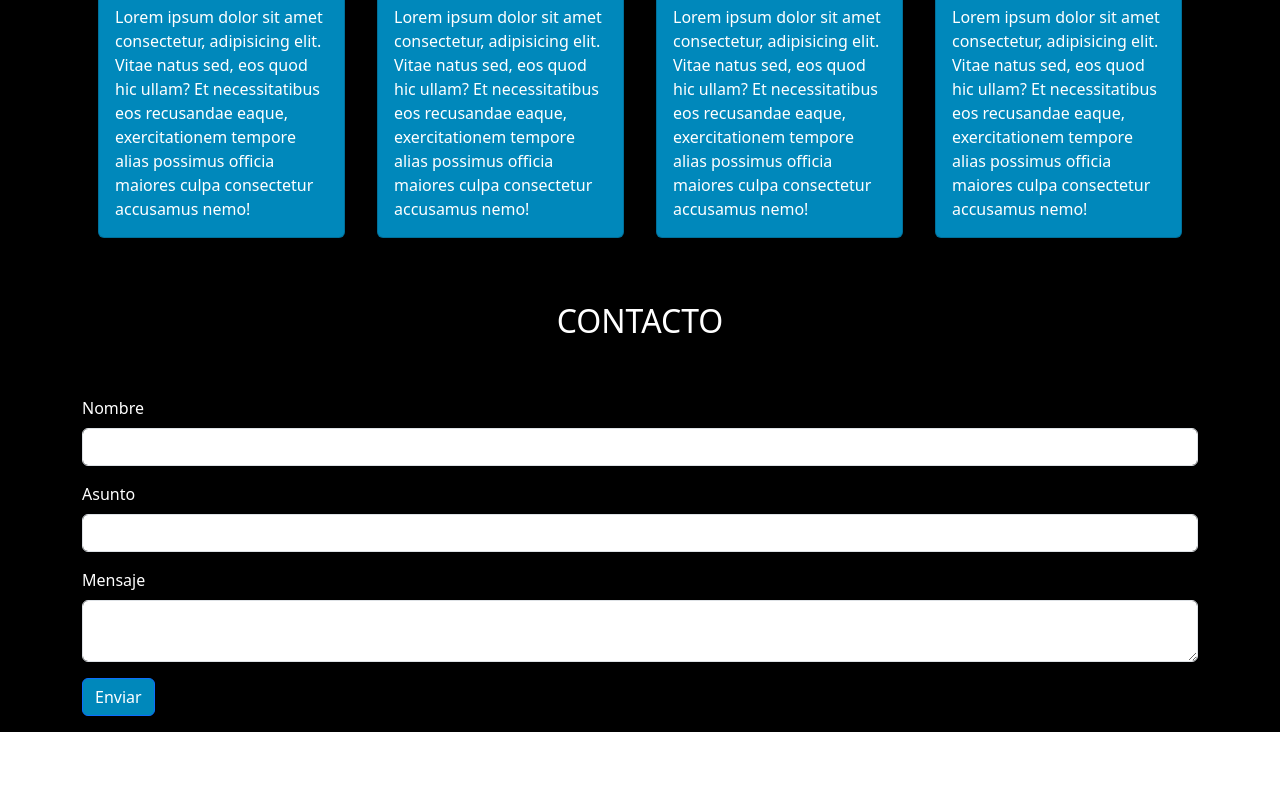
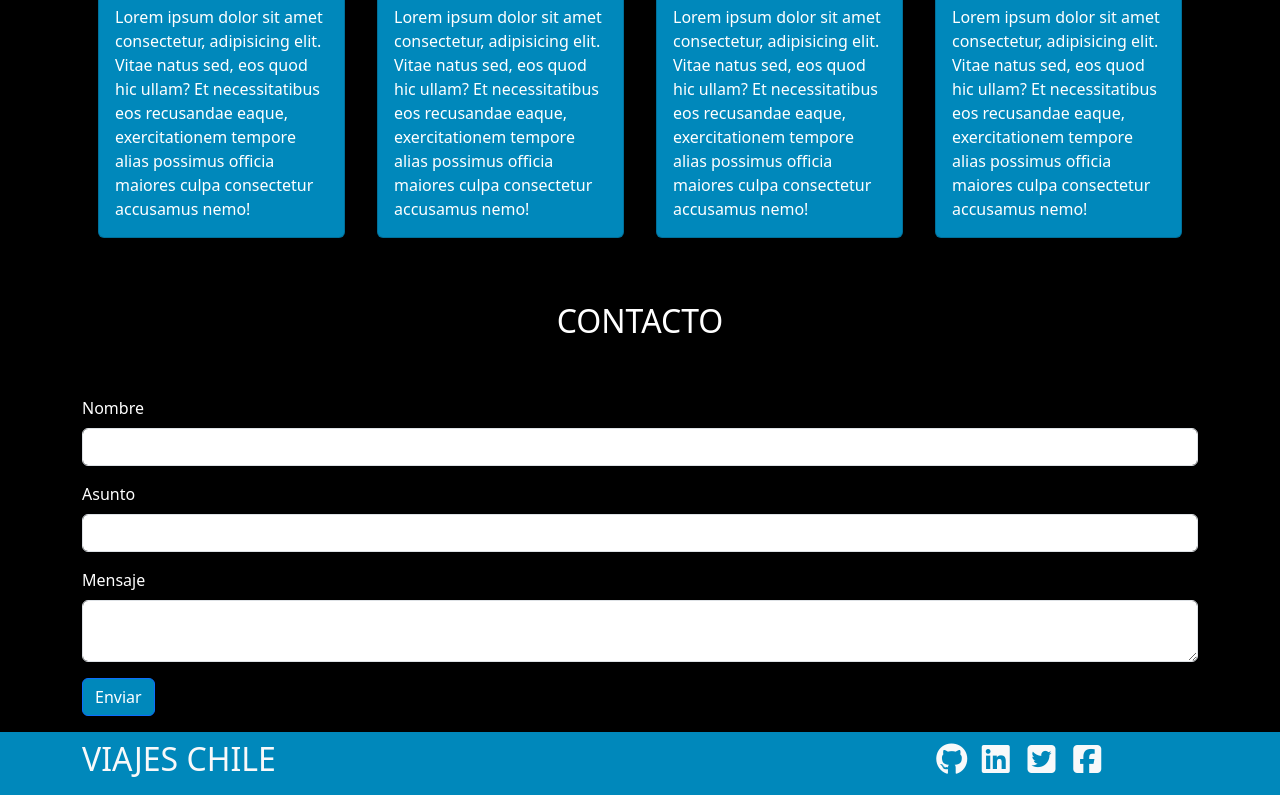
Before and after one commit to Denisse78/pruebaViajesChile, a plain HTML site: page index.html in a window 1280 px wide. Shown: the part 1794-2589 px from the top of the page. Before the commit the page ends 2526 px from the top, so only its background shows below. Drawn offline with nearby package versions, Linux system fonts and the light colour scheme.

Commit message:
seccionSeis completa

```diff
--- a/assets/css/style.css
+++ b/assets/css/style.css
@@ -21,3 +21,11 @@ section div div div div img{
 .btncolor{
     background-color: #0088bb;
 }
+
+.fondoceleste{
+    background-color: #0088bb;
+}
+
+.mg-der{
+    margin-left:550px;
+}
--- a/index.html
+++ b/index.html
@@ -185,12 +185,31 @@
     </div>
 </section>
 
+<!--seccionSeis (footer)-->
 
-
-
-
-
-
+<footer class="fondoceleste fuenteblanca container-fluid py-2">
+  <div class="container" >
+      <div class="d-inline-block"  style="width: 300px;">
+          <h2 class="text-light">VIAJES CHILE</h2>
+  </div>
+  <div class="d-inline-block mg-der" style="width: 250px;">
+      <div class="row text-light">
+          <div class="col-2">
+              <i class="fa-brands fa-github fa-2x"></i>
+          </div>
+          <div class="col-2">
+              <i class="fa-brands fa-linkedin fa-2x"></i>
+          </div>
+          <div class="col-2">
+              <i class="fab fa-twitter-square fa-2x"></i>
+          </div>
+          <div class="col-2">
+              <i class="fab fa-square-facebook fa-2x"></i>
+          </div>
+      </div>
+  </div>
+</div>
+</footer>
 
 <body>
   <script src="https://cdn.jsdelivr.net/npm/bootstrap@5.3.3/dist/js/bootstrap.bundle.min.js" integrity="sha384-YvpcrYf0tY3lHB60NNkmXc5s9fDVZLESaAA55NDzOxhy9GkcIdslK1eN7N6jIeHz" crossorigin="anonymous"></script>
```
